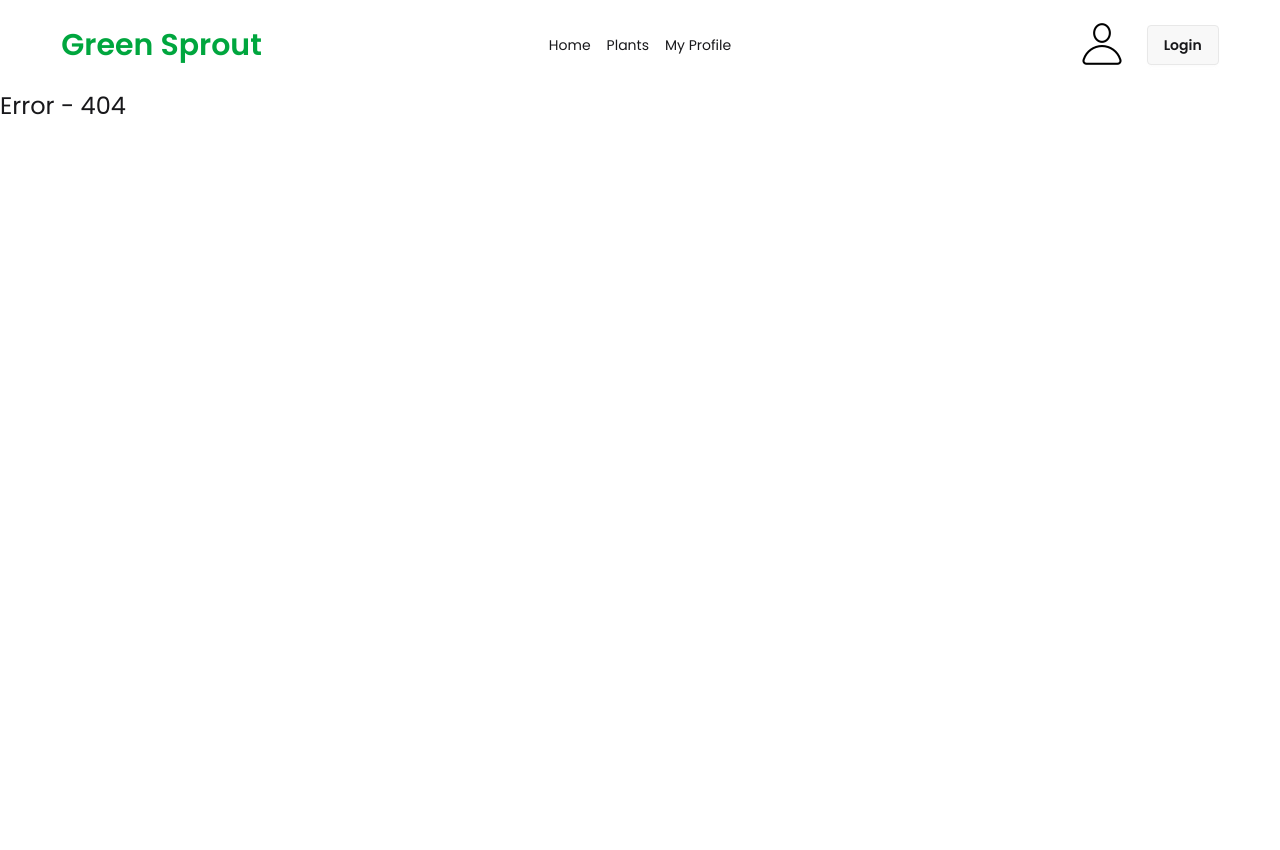
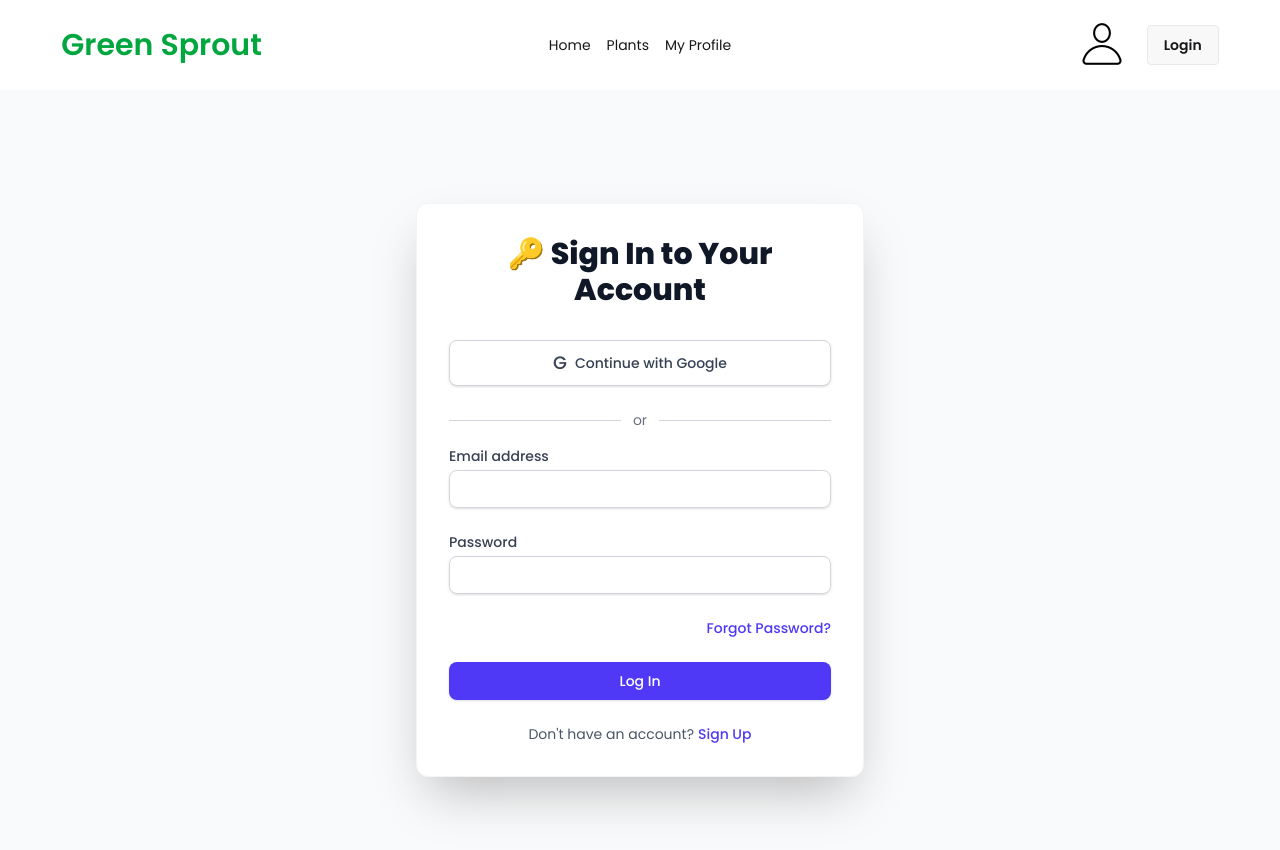
Before and after one commit to rimpakasundi07/Green-Sprout-09, a React (Vite) app: page /auth/login in a window 1280 px wide. Before the commit this address had no page. Shown: the top 850 px of the page. Before the commit the page ends 800 px from the top, so only its background shows below. Built offline with nearby package versions, Linux system fonts and the light colour scheme.

Commit message:
Add React login component with email/password and Google OAuth

```diff
--- a/src/Routes/Router.jsx
+++ b/src/Routes/Router.jsx
@@ -3,6 +3,8 @@ import PlantDetails from "../pages/PlantDetails/PlantDetails";
 import Root from "../pages/Root/Root";
 //import Home from "../pages/Home";
 import HomeLayout from "../layouts/HomeLayout";
+import Login from "../pages/Login";
+import Register from "../pages/Register";
 
 const router = createBrowserRouter([
   {
@@ -17,6 +19,10 @@ const router = createBrowserRouter([
         path: "/profile",
         element: <h2 className="text-2xl">Profile</h2>,
       },
+
+      { path: "/auth/login", element: <Login></Login> },
+      { path: "/auth/register", element: <Register></Register> },
+
       {
         path: "/plants",
         element: <h2 className="text-2xl">Plant Layout</h2>,
--- a/src/components/Navbar/Navbar.jsx
+++ b/src/components/Navbar/Navbar.jsx
@@ -1,5 +1,5 @@
 import React from "react";
-import { NavLink } from "react-router";
+import { Link, NavLink } from "react-router";
 import userImg from "../../assets/icons8-user-50.png";
 
 const Navbar = () => {
@@ -30,7 +30,9 @@ const Navbar = () => {
         </div>
         <div className="navbar-end gap-5 items-center ">
           <img src={userImg} alt="" />
-          <button className="btn">Login</button>
+          <Link to={`/auth/login`}>
+            <button className="btn">Login</button>
+          </Link>
         </div>
       </div>
     </div>
--- a/src/layouts/HomeLayout.jsx
+++ b/src/layouts/HomeLayout.jsx
@@ -1,6 +1,6 @@
 import React, { Suspense } from "react";
 import { Outlet } from "react-router";
-import Navbar from "../components/Navbar/Navbar";
+
 import Banner from "../components/Banner/Banner";
 
 import Plants from "../components/Plants";
--- /dev/null
+++ b/src/pages/Login.jsx
@@ -0,0 +1,113 @@
+import React, { useState } from "react";
+
+const Login = () => {
+  const [loading, setLoading] = useState(false);
+  return (
+    <div className="min-h-screen flex items-center justify-center bg-gray-50 p-4">
+      <div className="w-full max-w-md bg-white p-8 rounded-xl shadow-2xl border border-gray-100">
+        {/* --- Title for Login --- */}
+        <h2 className="text-3xl font-extrabold text-gray-900 text-center mb-8">
+          🔑 Sign In to Your Account
+        </h2>
+
+        {/* --- Social Login Option (Google) --- */}
+        <button className="w-full flex justify-center items-center py-2 px-4 border border-gray-300 rounded-lg shadow-sm text-sm font-medium text-gray-700 bg-white hover:bg-gray-50 focus:outline-none focus:ring-2 focus:ring-offset-2 focus:ring-indigo-500 mb-6">
+          {/* Using a placeholder for the Google icon */}
+          <span className="mr-2 text-lg">G</span>
+          Continue with Google
+        </button>
+
+        <div className="flex items-center justify-center my-4">
+          <div className="w-full border-t border-gray-300"></div>
+          <span className="px-3 text-gray-500 text-sm">or</span>
+          <div className="w-full border-t border-gray-300"></div>
+        </div>
+
+        {/* --- Main Login Form --- */}
+        <form className="space-y-6">
+          {/* Email Field */}
+          <div>
+            <label
+              htmlFor="email"
+              className="block text-sm font-medium text-gray-700"
+            >
+              Email address
+            </label>
+            <div className="mt-1">
+              <input
+                id="email"
+                name="email"
+                type="email"
+                autoComplete="email"
+                required
+                className="appearance-none block w-full px-3 py-2 border border-gray-300 rounded-lg shadow-sm placeholder-gray-400 focus:outline-none focus:ring-indigo-500 focus:border-indigo-500 sm:text-sm"
+              />
+            </div>
+          </div>
+
+          {/* Password Field */}
+          <div>
+            <label
+              htmlFor="password"
+              className="block text-sm font-medium text-gray-700"
+            >
+              Password
+            </label>
+            <div className="mt-1">
+              <input
+                id="password"
+                name="password"
+                type="password"
+                autoComplete="current-password"
+                required
+                className="appearance-none block w-full px-3 py-2 border border-gray-300 rounded-lg shadow-sm placeholder-gray-400 focus:outline-none focus:ring-indigo-500 focus:border-indigo-500 sm:text-sm"
+              />
+            </div>
+          </div>
+
+          <div className="flex items-center justify-end">
+            {/* Forgot Password Link */}
+            <div className="text-sm">
+              <a
+                href="/forgot-password" // Link for Forget Password page
+                className="font-medium text-indigo-600 hover:text-indigo-500"
+              >
+                Forgot Password?
+              </a>
+            </div>
+          </div>
+
+          {/* Login Button */}
+          <div>
+            <button
+              type="submit"
+              disabled={loading}
+              className={`w-full flex justify-center py-2 px-4 border border-transparent rounded-lg shadow-sm text-sm font-medium text-white ${
+                loading
+                  ? "bg-indigo-400 cursor-not-allowed"
+                  : "bg-indigo-600 hover:bg-indigo-700 focus:outline-none focus:ring-2 focus:ring-offset-2 focus:ring-indigo-500"
+              }`}
+            >
+              {loading ? "Logging In..." : "Log In"}
+            </button>
+          </div>
+        </form>
+
+        {/* --- Signup Link --- */}
+        <div className="mt-6 text-center text-sm">
+          <p className="text-gray-600">
+            Don't have an account?
+            <a
+              href="/signup" // Link for Signup page
+              className="font-medium text-indigo-600 hover:text-indigo-500 ml-1"
+            >
+              Sign Up
+            </a>
+          </p>
+        </div>
+      </div>
+    </div>
+  );
+};
+
+export default Login;
--- /dev/null
+++ b/src/pages/Register.jsx
@@ -0,0 +1,11 @@
+import React from "react";
+
+const Register = () => {
+  return (
+    <div>
+      <p>I am register page</p>
+    </div>
+  );
+};
+
+export default Register;
```
